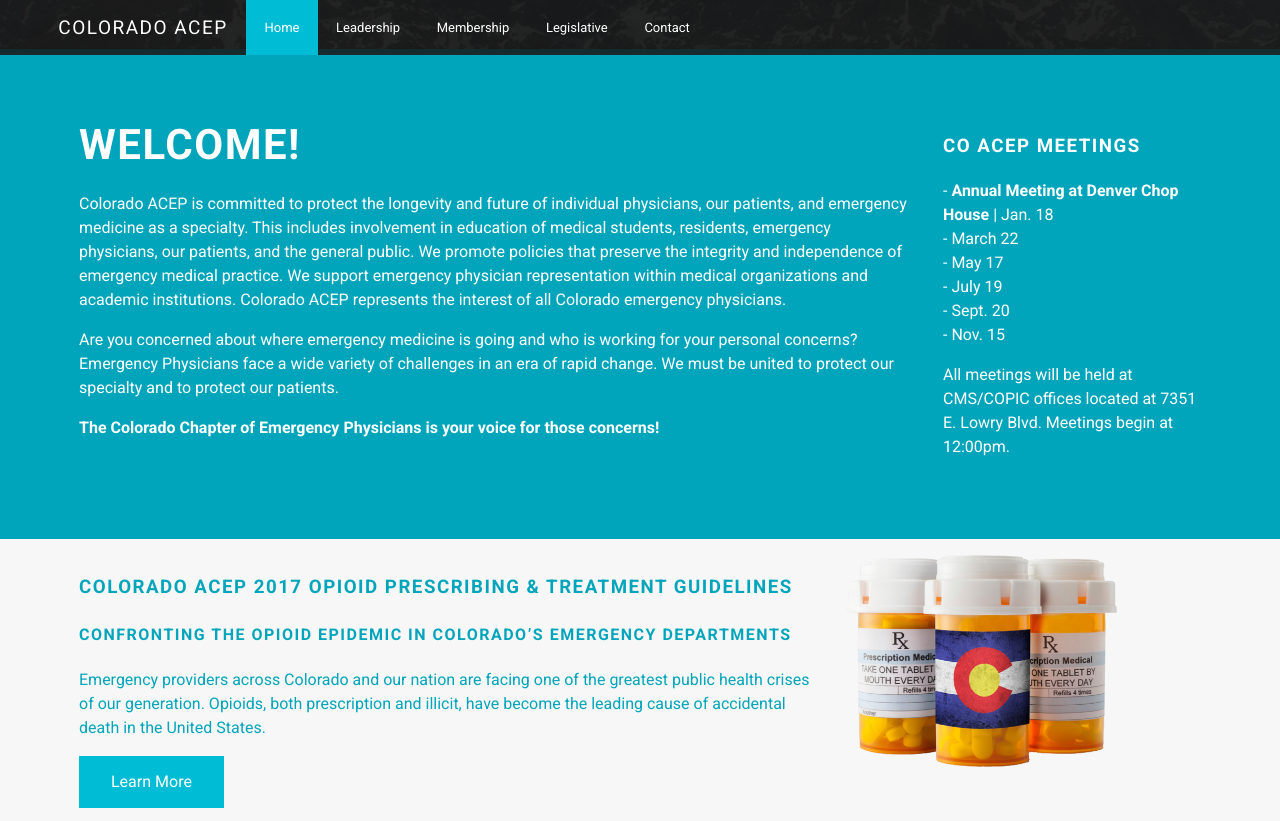
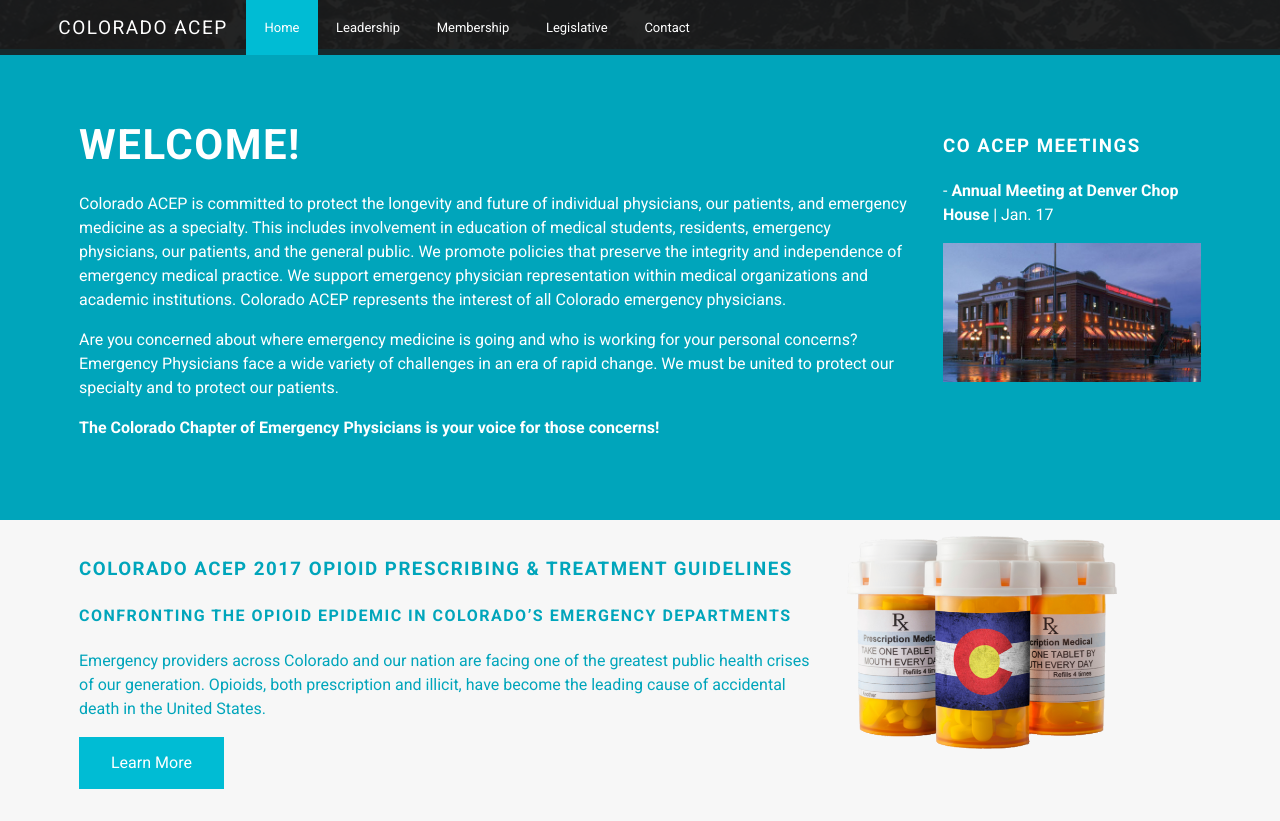
Before and after one commit to pebutler3/coacep, a Jekyll site: the page built from index.html, in a window 1280 px wide and 900 px high, scrolled down 351 px, cut to the strip 0-821 px from the top of the window. Built offline with Jekyll 4.4.1, drawn with Linux system fonts in a browser that asks for light colours.

Commit message:
removed old meeting dates & added denver chophouse image

```diff
--- a/index.html
+++ b/index.html
@@ -19,15 +19,11 @@
   <section class="dates">
     <h3>CO ACEP Meetings</h3>
     <ul>
-     <li><strong>Annual Meeting at Denver Chop House</strong> | Jan. 18</li>
-     <li>March 22</li>
-     <li>May 17</li>
-     <li>July 19</li>
-     <li>Sept. 20</li>
-     <li>Nov. 15</li>
+     <li><strong>Annual Meeting at Denver Chop House</strong> | Jan. 17</li>
     </ul>
-    <p>All meetings will be held at CMS/COPIC offices located at 7351 E. Lowry Blvd.
-  Meetings begin at 12:00pm.</p>
+  <!--   <p>All meetings will be held at CMS/COPIC offices located at 7351 E. Lowry Blvd. -->
+  <!-- Meetings begin at 12:00pm.</p> -->
+  <img src="/img/denverchophouse.jpg" alt="">
   </section>
 </article>
 
```
Also changed, not shown: img/denverchophouse.jpg (added).
